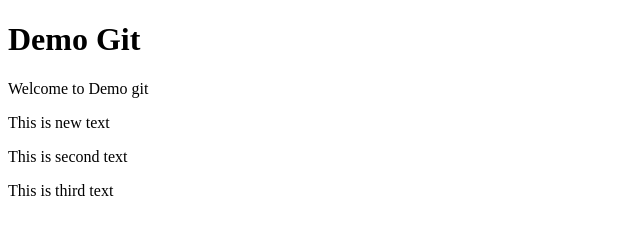
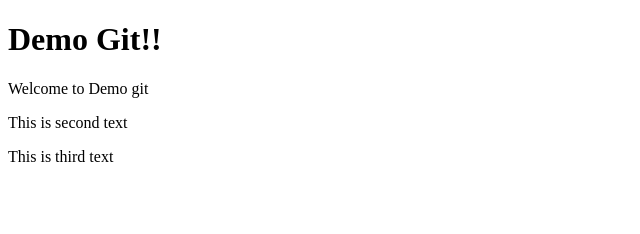
Before and after one commit to Thipxt/demogit, a plain HTML site: page index.html in a window 1280 px wide. Shown: the whole page, without its empty margins (0-640 px from the left). Drawn offline with Linux system fonts and the light colour scheme.

```diff
--- a/index.html
+++ b/index.html
@@ -2,9 +2,8 @@
 <html lang="th">
 <head><title>Demo git</title></head>
 <body>
-    <h1>Demo Git</h1>
+    <h1>Demo Git!!</h1>
     <p>Welcome to Demo git</p>
-    <p>This is new text</p>
     <p>This is second text</p>
     <p>This is third text</p>
 </body>
```
